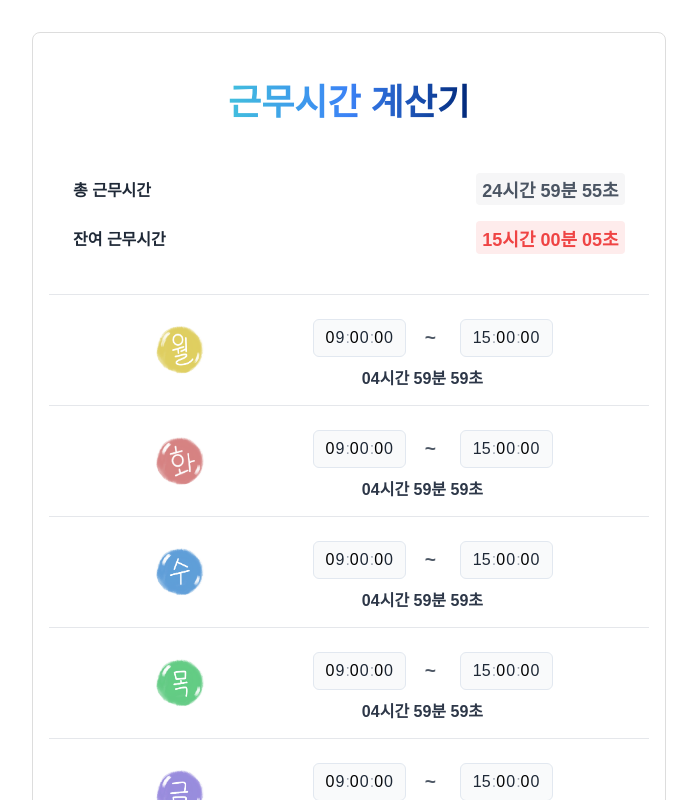
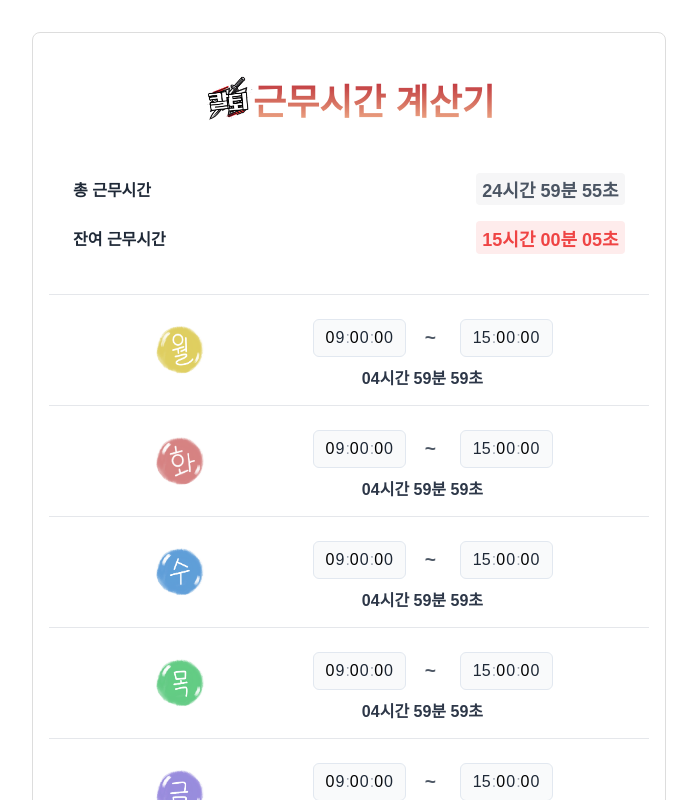
Before and after one commit to wlstjdwkd/40TimeCalculator, a React (Create React App) app in the folder frontend/time_calculator/: page / in a window 1280 px wide. Shown: the top 800 px of the page, without its empty margins (291-988 px from the left). Built offline with nearby package versions, Linux system fonts and the light colour scheme; the HTML template or start-up script is replaced by a standard one.

Commit message:
feat : logo

```diff
--- a/frontend/time_calculator/src/App.css
+++ b/frontend/time_calculator/src/App.css
@@ -20,6 +20,8 @@
   text-align: center;
   margin: 1.5rem 0;
   position: relative;
+  display: flex;
+  justify-content: center;
 }
 
 /* 다크 모드에서 텍스트 색상 변경 */
@@ -31,7 +33,7 @@
 
 /* 그라디언트 텍스트 효과 */
 .gradientText {
-  background: linear-gradient(to right, #42BFDD, #3b82f6, #002879);
+  background: linear-gradient(to top, #F2B28C, #D2665A, #B82132);
   -webkit-background-clip: text;
   -webkit-text-fill-color: transparent;
 }
--- a/frontend/time_calculator/src/App.js
+++ b/frontend/time_calculator/src/App.js
@@ -246,6 +246,7 @@ function App() {
   return (
     <div style={containerStyle}>
       <h1 className="title">
+        <img src ='/images/logo.png' width={50}></img>
         <span className="gradientText">근무시간 계산기</span>
       </h1>
 
```
Also changed, not shown: frontend/time_calculator/public/images/logo.png (added).
